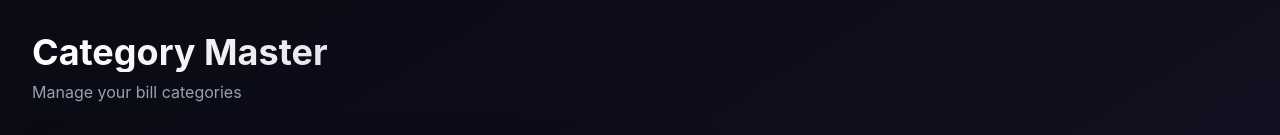
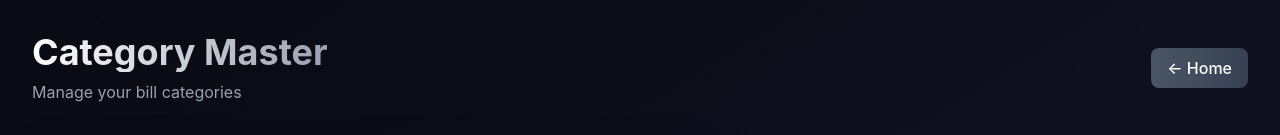
Before and after one commit to shrikrishnacorporation2022-oss/bill-manager, a Next.js app: page /categories in a window 1280 px wide. Shown: the top 135 px of the page. Built offline with nearby package versions, Linux system fonts and the light colour scheme; no server answers.

Commit message:
Add navigation buttons and change cron to hourly

```diff
--- a/app/categories/page.tsx
+++ b/app/categories/page.tsx
@@ -73,11 +73,19 @@ export default function CategoriesPage() {
 
     return (
         <main className="min-h-screen p-4 md:p-8">
-            <header className="mb-8">
-                <h1 className="text-4xl font-bold bg-clip-text text-transparent bg-gradient-to-r from-white to-gray-400">
-                    Category Master
-                </h1>
-                <p className="text-gray-400 mt-2">Manage your bill categories</p>
+            <header className="mb-8 flex justify-between items-center">
+                <div>
+                    <h1 className="text-4xl font-bold bg-clip-text text-transparent bg-gradient-to-r from-white to-gray-400">
+                        Category Master
+                    </h1>
+                    <p className="text-gray-400 mt-2">Manage your bill categories</p>
+                </div>
+                <button
+                    onClick={() => window.location.href = '/'}
+                    className="px-4 py-2 rounded-lg bg-gradient-to-r from-gray-600 to-gray-700 hover:from-gray-500 hover:to-gray-600 text-white font-medium transition-all"
+                >
+                    ← Home
+                </button>
             </header>
 
             <div className="max-w-2xl">
--- a/app/emails/page.tsx
+++ b/app/emails/page.tsx
@@ -164,6 +164,13 @@ function EmailsContent() {
                     </h1>
                     <p className="text-gray-400 mt-2">Connect Gmail accounts and manage forwarding rules</p>
                 </div>
+                <div className="flex gap-3">
+                    <button
+                        onClick={() => window.location.href = '/'}
+                        className="px-4 py-2 rounded-lg bg-gradient-to-r from-gray-600 to-gray-700 hover:from-gray-500 hover:to-gray-600 text-white font-medium transition-all"
+                    >
+                        ← Home
+                    </button>
                     <button
                         onClick={handleConnectGmail}
                         className="btn-primary flex items-center gap-2"
@@ -171,6 +178,7 @@ function EmailsContent() {
                         <Plus className="w-5 h-5" />
                         Connect Gmail Account
                     </button>
+                </div>
             </header>
 
             {loading ? (
--- a/app/rules/page.tsx
+++ b/app/rules/page.tsx
@@ -54,11 +54,19 @@ export default function ForwardingRulesPage() {
 
     return (
         <main className="min-h-screen p-4 md:p-8">
-            <header className="mb-8">
+            <header className="mb-8 flex justify-between items-center">
+                <div>
                     <h1 className="text-4xl font-bold bg-clip-text text-transparent bg-gradient-to-r from-white to-gray-400">
                         Forwarding Rules
                     </h1>
                     <p className="text-gray-400 mt-2">View and manage your email forwarding rules</p>
+                </div>
+                <button
+                    onClick={() => window.location.href = '/'}
+                    className="px-4 py-2 rounded-lg bg-gradient-to-r from-gray-600 to-gray-700 hover:from-gray-500 hover:to-gray-600 text-white font-medium transition-all"
+                >
+                    ← Home
+                </button>
             </header>
 
             {loading ? (
```
Lines whose indentation alone changed are shown as unchanged.
